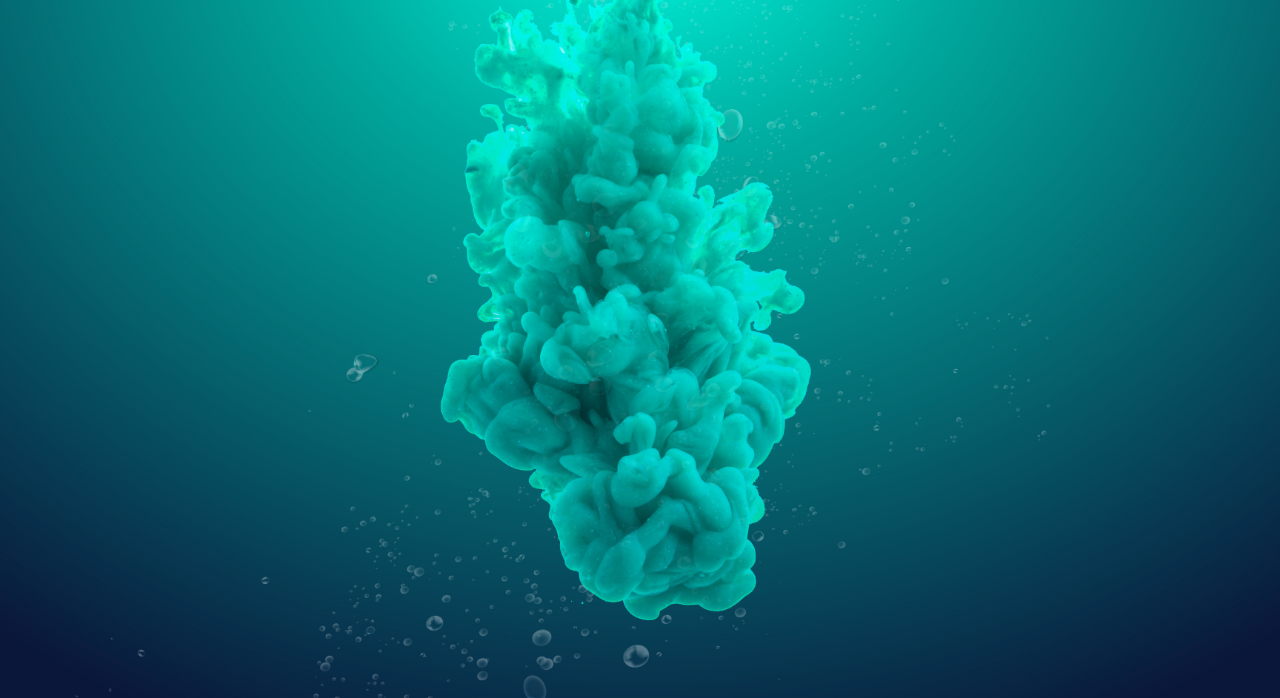
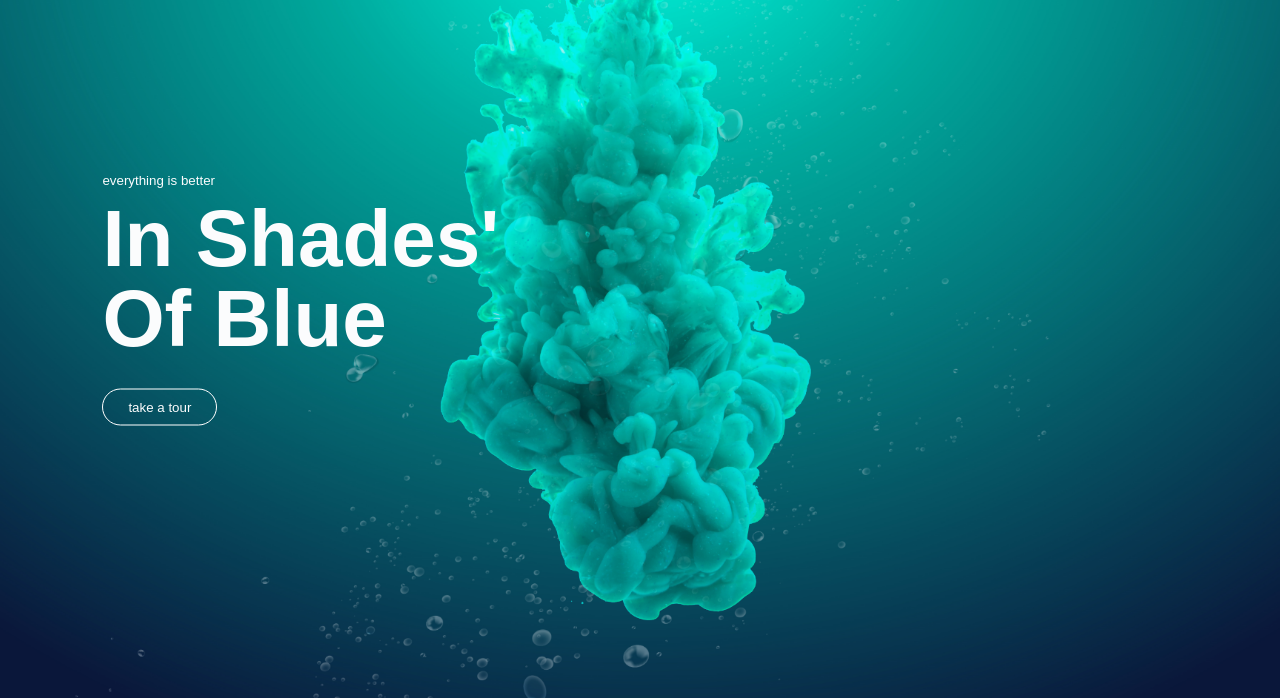
Before and after one commit to hazemAyman319/Animated-webPage, a plain HTML site: page index.html in a window 1280 px wide. Shown: the part 102-800 px from the top of the page. Drawn offline with Linux system fonts and the light colour scheme.

Commit message:
header and content added

```diff
--- a/index.html
+++ b/index.html
@@ -10,8 +10,11 @@
             <img src="logo.png" class="logo">
             <button type="button">Sign Up</button>
         </div>
-
+        <div class="content">
+            <small>everything is better</small>
+            <h1>In Shades' <br>Of Blue</h1>
+            <button>take a tour</button>
+        </div>
     </div>
-
 </body>
 </html>
--- a/style.css
+++ b/style.css
@@ -33,8 +33,19 @@ button{
     outline: none;
     cursor:pointer;
 }
-
-
+.content{
+    color:#fbfcfd;
+    position:absolute;
+    top:50%;
+    left:8%;
+    transform: translateY(-50%);
+    z-index:2;
+}
+h1{
+    font-size: 80px;
+    margin: 10px 0 30px;
+    line-height: 80px;
+}
 
 
 
```
